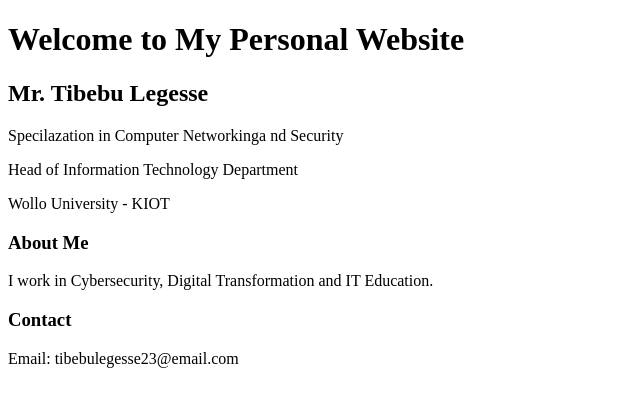
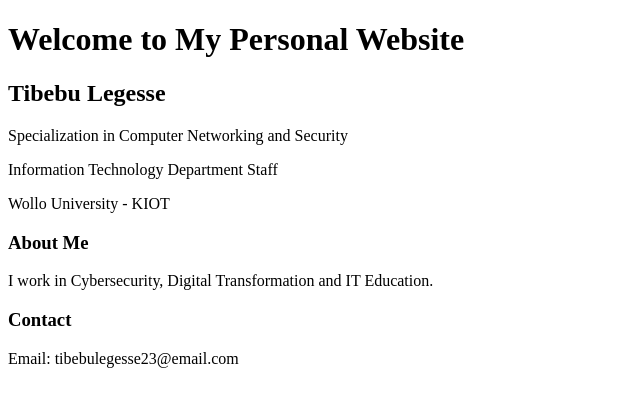
Before and after one commit to tibebulg/tibebulg.github.io, a plain HTML site: page index.html in a window 1280 px wide. Shown: the whole page, without its empty margins (0-640 px from the left). Drawn offline with Linux system fonts and the light colour scheme.

Commit message:
Update index.html

```diff
--- a/index.html
+++ b/index.html
@@ -9,10 +9,11 @@
 
 <h1>Welcome to My Personal Website</h1>
 
-<h2>Mr. Tibebu Legesse</h2>
-  <p>Specilazation in Computer Networkinga nd Security</p>
+<h2>Tibebu Legesse</h2>
 
-<p>Head of Information Technology Department</p>
+<p>Specialization in Computer Networking and Security</p>
+
+<p>Information Technology Department Staff</p>
 <p>Wollo University - KIOT</p>
 
 <h3>About Me</h3>
```
